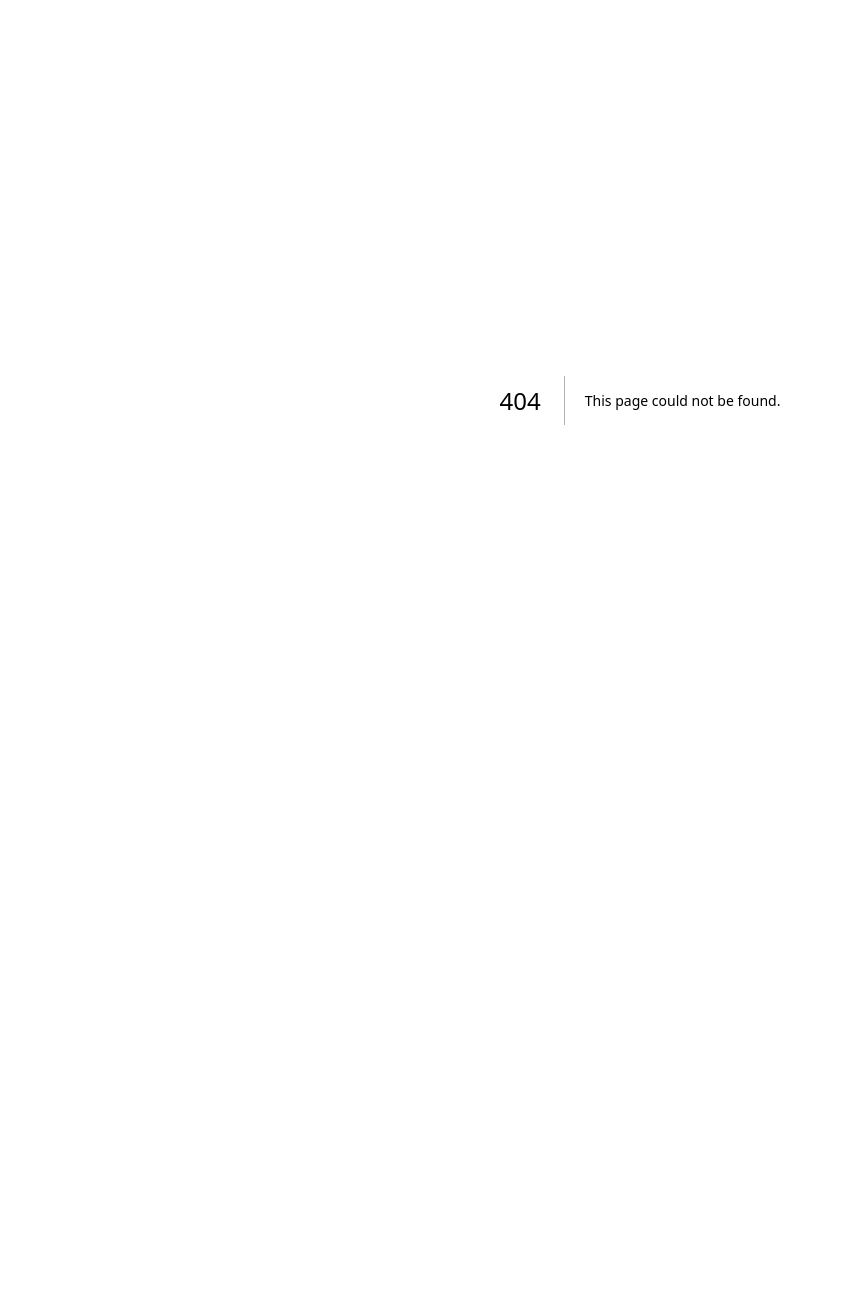
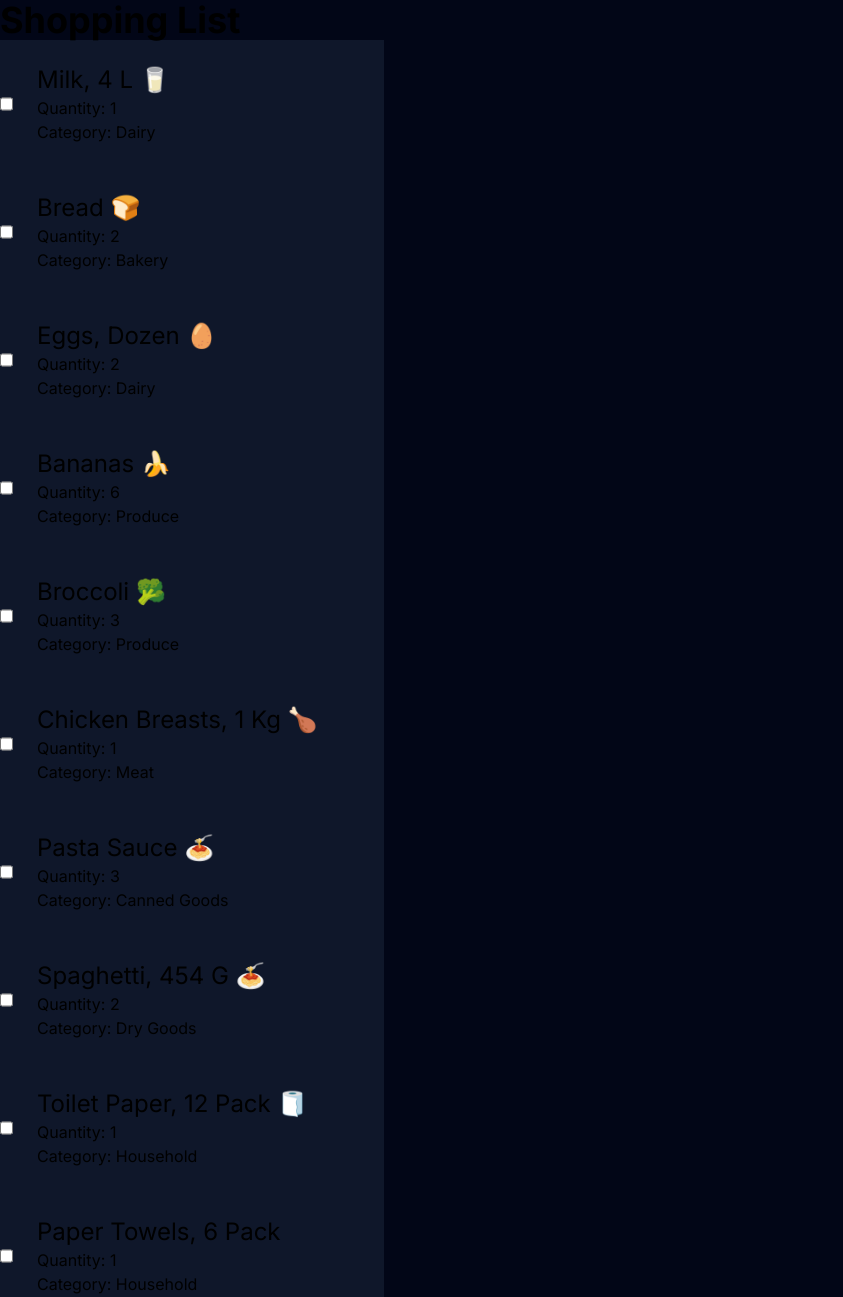
Before and after one commit to GregPilk/cprg306-assignments, a Next.js app: page /week-3 in a window 1280 px wide. Before the commit this address had no page. Shown: the top 1297 px of the page, without its empty margins (0-843 px from the left). Before the commit the page ends 800 px from the top, so only its background shows below. Built offline with nearby package versions, Linux system fonts and the light colour scheme.

Commit message:
week3
list completed

```diff
--- a/app/page.js
+++ b/app/page.js
@@ -9,6 +9,9 @@
           <li>
             <Link href="week-2">Week 2 Assignments</Link>
           </li>
+          <li>
+            <Link href="week-3">Week 3 Assignments</Link>
+          </li>
         </ul>
       </main>
 
--- /dev/null
+++ b/app/week-3/dog.js
@@ -0,0 +1,10 @@
+export default function Dog( {name, breed, age, color} ){
+    return(
+        <div className="ml-4">
+            <h2 className="text-green-500">{name}</h2>
+            <p className="text-xs">
+                {breed}, {age} years old, {color}
+            </p>
+        </div>
+    );
+}
--- /dev/null
+++ b/app/week-3/item-list.js
@@ -0,0 +1,92 @@
+import Item from "./item";
+
+export default function ItemList(){
+    const item1 = {
+        name: "milk, 4 L 🥛",
+        quantity: 1,
+        category: "dairy",
+      };
+
+      const item2 = {
+        name: "bread 🍞",
+        quantity: 2,
+        category: "bakery",
+      };
+
+      const item3 = {
+        name: "eggs, dozen 🥚",
+        quantity: 2,
+        category: "dairy",
+      };
+
+      const item4 = {
+        name: "bananas 🍌",
+        quantity: 6,
+        category: "produce",
+      };
+
+      const item5 = {
+        name: "broccoli 🥦",
+        quantity: 3,
+        category: "produce",
+      };
+
+      const item6 = {
+        name: "chicken breasts, 1 kg 🍗",
+        quantity: 1,
+        category: "meat",
+      };
+
+      const item7 = {
+        name: "pasta sauce 🍝",
+        quantity: 3,
+        category: "canned goods",
+      };
+
+      const item8 = {
+        name: "spaghetti, 454 g 🍝",
+        quantity: 2,
+        category: "dry goods",
+      };
+
+      const item9 = {
+        name: "toilet paper, 12 pack 🧻",
+        quantity: 1,
+        category: "household",
+      };
+
+      const item10 = {
+        name: "paper towels, 6 pack",
+        quantity: 1,
+        category: "household",
+      };
+
+      const item11 = {
+        name: "dish soap 🍽️",
+        quantity: 1,
+        category: "household",
+      };
+
+      const item12 = {
+        name: "hand soap 🧼",
+        quantity: 4,
+        category: "household",
+      };
+
+      return (
+        <div>
+          <Item name={item1.name} quantity={item1.quantity} category={item1.category} />
+          <Item name={item2.name} quantity={item2.quantity} category={item2.category} />
+          <Item name={item3.name} quantity={item3.quantity} category={item3.category} />
+          <Item name={item4.name} quantity={item4.quantity} category={item4.category} />
+          <Item name={item5.name} quantity={item5.quantity} category={item5.category} />
+          <Item name={item6.name} quantity={item6.quantity} category={item6.category} />
+          <Item name={item7.name} quantity={item7.quantity} category={item7.category} />
+          <Item name={item8.name} quantity={item8.quantity} category={item8.category} />
+          <Item name={item9.name} quantity={item9.quantity} category={item9.category} />
+          <Item name={item10.name} quantity={item10.quantity} category={item10.category} />
+          <Item name={item11.name} quantity={item11.quantity} category={item11.category} />
+          <Item name={item12.name} quantity={item12.quantity} category={item12.category} />
+        </div>
+      );
+}
--- /dev/null
+++ b/app/week-3/item.js
@@ -0,0 +1,13 @@
+export default function Item ({name, quantity, category}) {
+  return (
+    <div className="flex align-middle bg-slate-900 max-w-sm">
+        <input type="checkbox" className="float-left"/>
+        <li className="list-none p-2 m-4">
+        <h2 className="text-2xl capitalize">{name}</h2>
+        <p>Quantity: {quantity}</p>
+        <p className="capitalize">Category: {category}</p>
+        </li>
+    </div>
+
+  )
+}
--- /dev/null
+++ b/app/week-3/page.js
@@ -0,0 +1,10 @@
+import ItemList from "./item-list";
+
+export default function Page(){
+    return (
+    <main className="bg-slate-950">
+        <h1 className="text-4xl font-bold">Shopping List</h1>
+        <ItemList   />
+    </main>
+    );
+}
```
